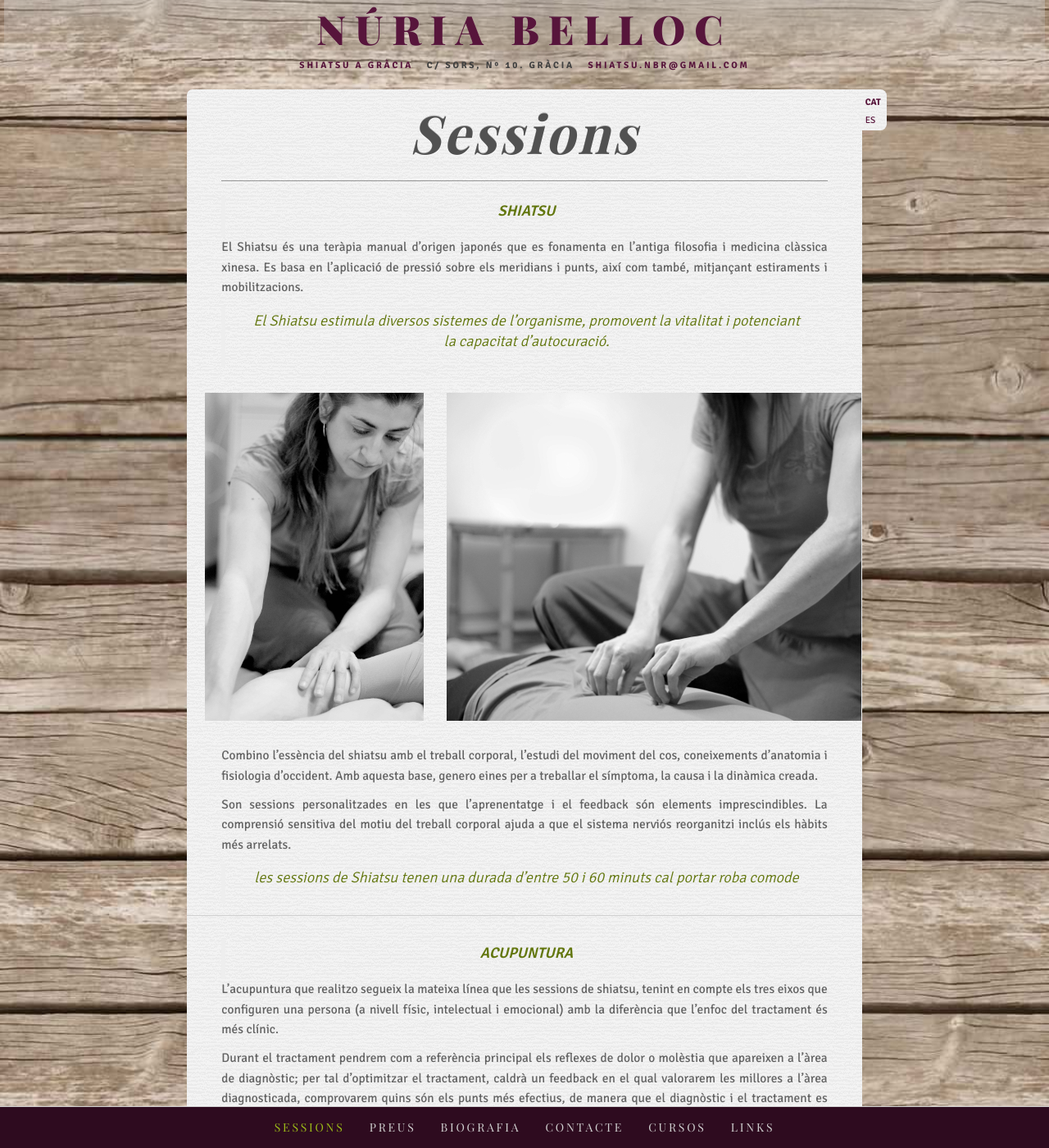
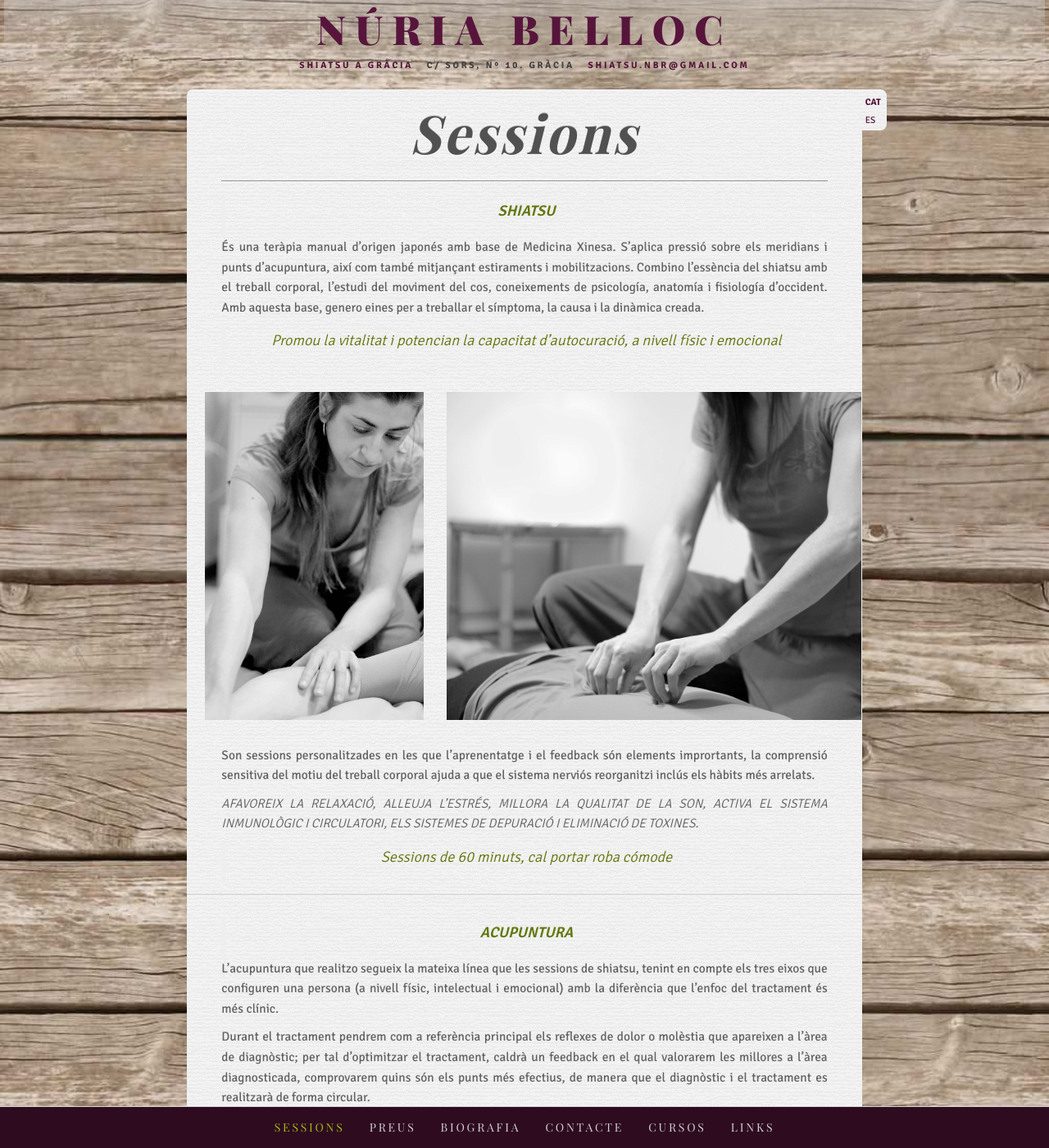
Before and after one commit to agustibr/shiatsu.nuriabelloc.com, a Jekyll site: the page built from cat/1-sessions.md, in a window 1280 px wide and 1400 px high. Shown: the whole window at 82% size. Built offline with Jekyll 4.4.1, drawn with Linux system fonts in a browser that asks for light colours; some web fonts are replaced.

Commit message:
nova descripcio

```diff
--- a/cat/1-sessions.md
+++ b/cat/1-sessions.md
@@ -32,18 +32,18 @@ published: true
 
 > **SHIATSU**
 
-El Shiatsu és una teràpia manual d’origen japonés que es fonamenta en l'antiga filosofia i medicina clàssica xinesa. Es basa en l'aplicació de pressió sobre els meridians i punts, així com també, mitjançant estiraments i mobilitzacions.
+És una teràpia manual d’origen japonés amb base de Medicina Xinesa. S’aplica pressió sobre els meridians i punts d’acupuntura, així com també mitjançant estiraments i mobilitzacions. Combino l’essència del shiatsu amb el treball corporal, l’estudi del moviment del cos, coneixements de psicología, anatomía i fisiología d’occident. Amb aquesta base, genero eines per a treballar el símptoma, la causa i la dinàmica creada.
 
-> El Shiatsu estimula diversos sistemes de l'organisme, promovent la vitalitat i potenciant la capacitat d'autocuració.
+> Promou la vitalitat i potencian la capacitat d'autocuració, a nivell físic i emocional
 
 {% include carousel.html imgs=page.shiatsuCarousel %}
 
-Combino l'essència del shiatsu amb el treball corporal, l’estudi del moviment del cos, coneixements d’anatomia i fisiologia d’occident. Amb aquesta base, genero eines per a treballar el símptoma, la causa i la dinàmica creada.
+Son sessions personalitzades en les que l’aprenentatge i el feedback són elements imprortants, la comprensió sensitiva del motiu del treball corporal ajuda a que el sistema nerviós reorganitzi inclús els hàbits més arrelats.
 
-Son sessions personalitzades en les que l’aprenentatge i el feedback són elements imprescindibles. La comprensió sensitiva del motiu del treball corporal ajuda a que el sistema nerviós reorganitzi inclús els hàbits més arrelats.
+_AFAVOREIX LA RELAXACIÓ, ALLEUJA L’ESTRÉS, MILLORA LA QUALITAT DE LA SON,  ACTIVA EL SISTEMA INMUNOLÒGIC I CIRCULATORI, ELS SISTEMES DE DEPURACIÓ I ELIMINACIÓ DE TOXINES._
 
-> _les sessions de Shiatsu tenen una durada d'entre 50 i 60 minuts_
-> _cal portar roba comode_
+> _Sessions de 60 minuts, cal portar roba cómode_
+
 
 --------------------------------------------------------------------------------------
 
```
